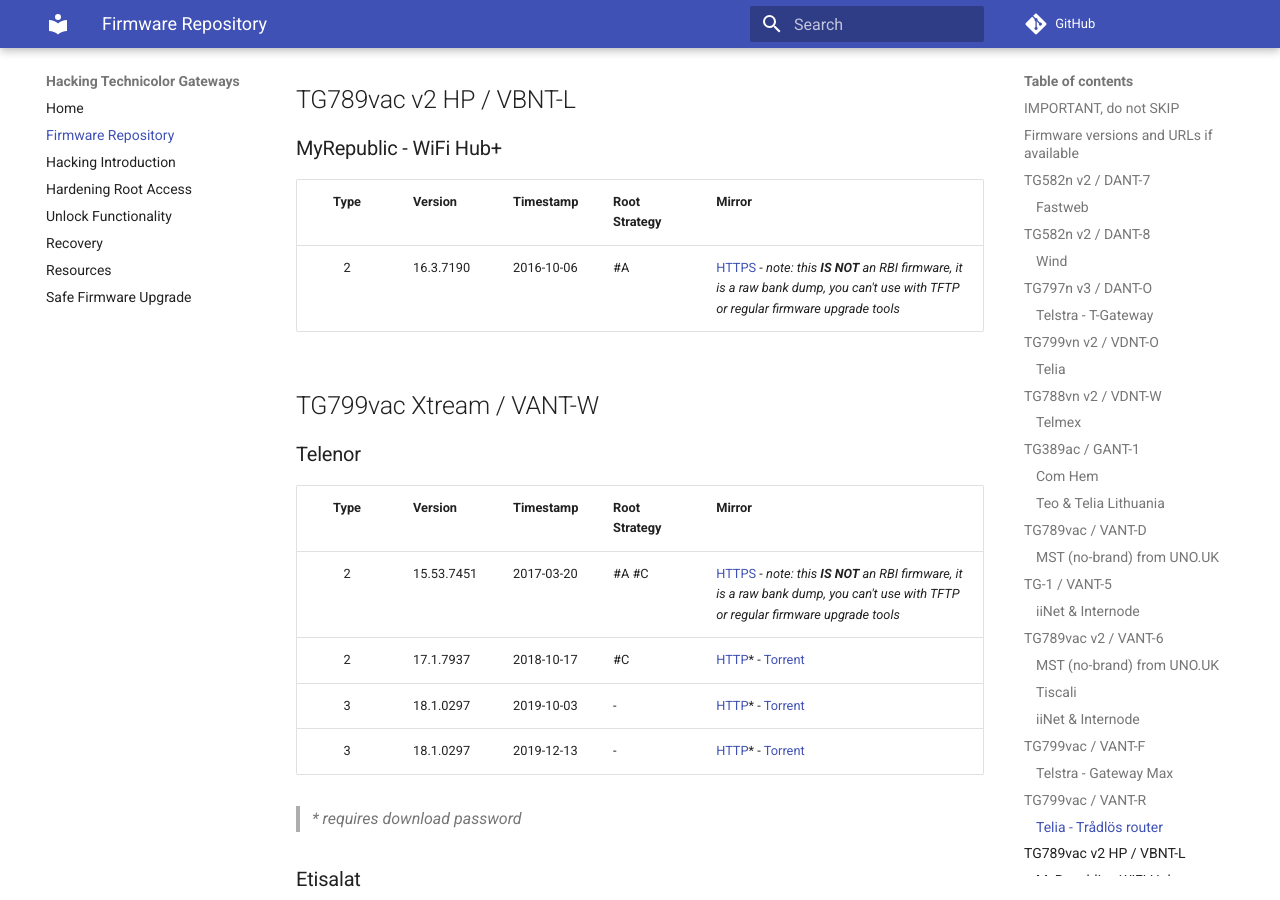
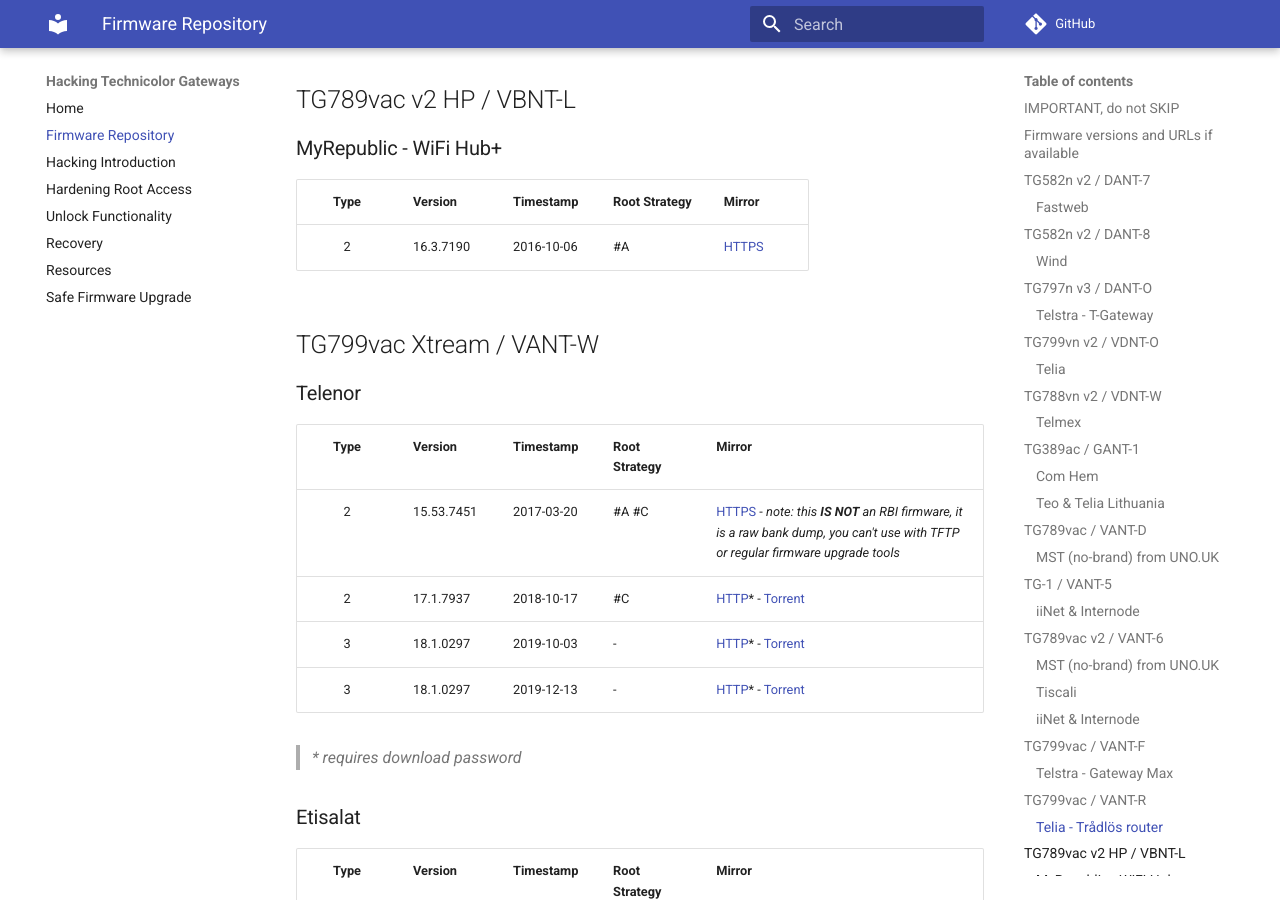
Before and after one commit to hack-technicolor/hack-technicolor, an MkDocs documentation site: the page built from docs/Repository.md, in a window 1280 px wide and 900 px high, scrolled down 6823 px. Built offline with MkDocs 1.6.1 and Material for MkDocs 9.7.7, drawn with Linux system fonts in a browser that asks for light colours; comment, search, counter and statistics services are not loaded; some of the changed text lies outside the part shown.

Commit message:
add VBNT-K MST firmware, replace VBNT-L bank dump with rbi

```diff
--- a/docs/Repository.md
+++ b/docs/Repository.md
@@ -191,7 +191,7 @@
 
 | Type   | Version          | Timestamp  | Root Strategy | Mirror |
 |:------:|:-----------------|:-----------|:--------------|:-------|
-| 2      | 16.3.7190        | 2016-10-06 | #A            | [HTTPS](https://github.com/hack-technicolor/hack-technicolor/raw/master/firmware/myrepublic-vbnt-l_16.3.7190-2761005-bank_dump.xz) - *note: this **IS NOT** an RBI firmware, it is a raw bank dump, you can't use with TFTP or regular firmware upgrade tools* |
+| 2      | 16.3.7190        | 2016-10-06 | #A            | [HTTPS](https://github.com/hack-technicolor/hack-technicolor/raw/master/firmware/vbnt-l_16.3.7190-2761003-20170907085601-501361d1f0abcd3206e49f0897c4a6cca07a114d.rbi?raw=true) |
 
 ## TG799vac Xtream / VANT-W
 
```
Also changed, not shown: other parts of docs/Repository.md (+6 -0 lines).
